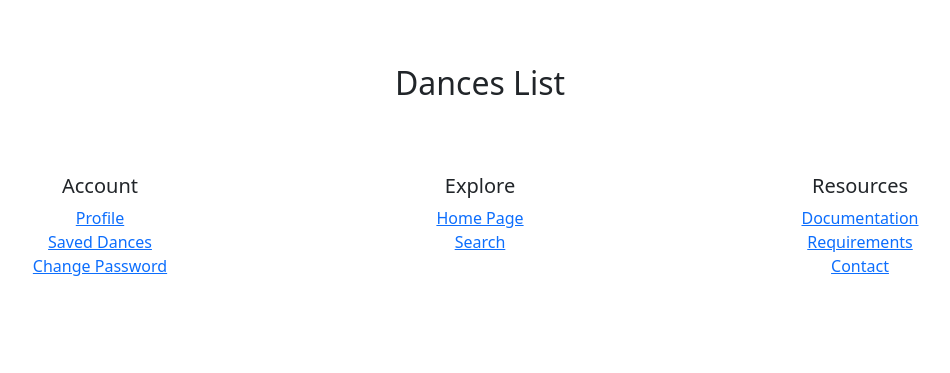
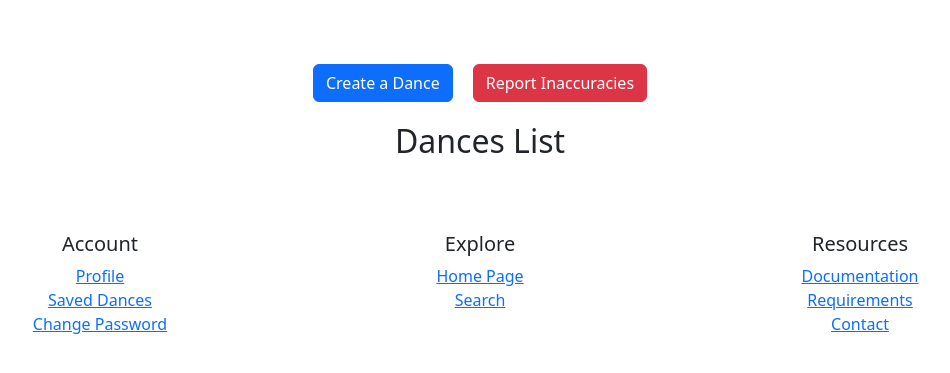
Before and after one commit to Sjoseph9652/Dancopedia_Alligators, a PHP site: page /dancopedia_alligators/my_account.php in a window 1280 px wide. Shown: the part 136-509 px from the top of the page, without its empty margins (160-1110 px from the left). Run offline with PHP 8.4, Linux system fonts and the light colour scheme; a user stored in the database is signed in; data comes from the database, SQL or seed files in the repository; data that the repository does not hold is empty.

Commit message:
Update my_account.php
Added buttons to my_account to create dance and report inaccuracies.

```diff
--- a/my_account.php
+++ b/my_account.php
@@ -29,6 +29,12 @@ if (!(isset($_SESSION['email'])))
 .header {
     background-image: url('images/blog_dance2_480x480.webp');
 }
+.button-container {
+    display: flex;
+    justify-content: center;
+    gap: 20px;
+    margin-bottom: 20px;
+}
 </style>
 <body>
 
@@ -56,6 +62,10 @@ if (!(isset($_SESSION['email'])))
 
 <section class="dance-list py-5">
     <div class="container">
+        <div class="button-container">
+            <a href="create_dance.php" class="btn btn-primary">Create a Dance</a>
+            <a href="report_inaccuracies.php" class="btn btn-danger">Report Inaccuracies</a>
+        </div>
         <h2 class="text-center mb-4">Dances List</h2>
         <div class="row" id="dances-container">
             <!-- Dances will be appended here dynamically -->
```
